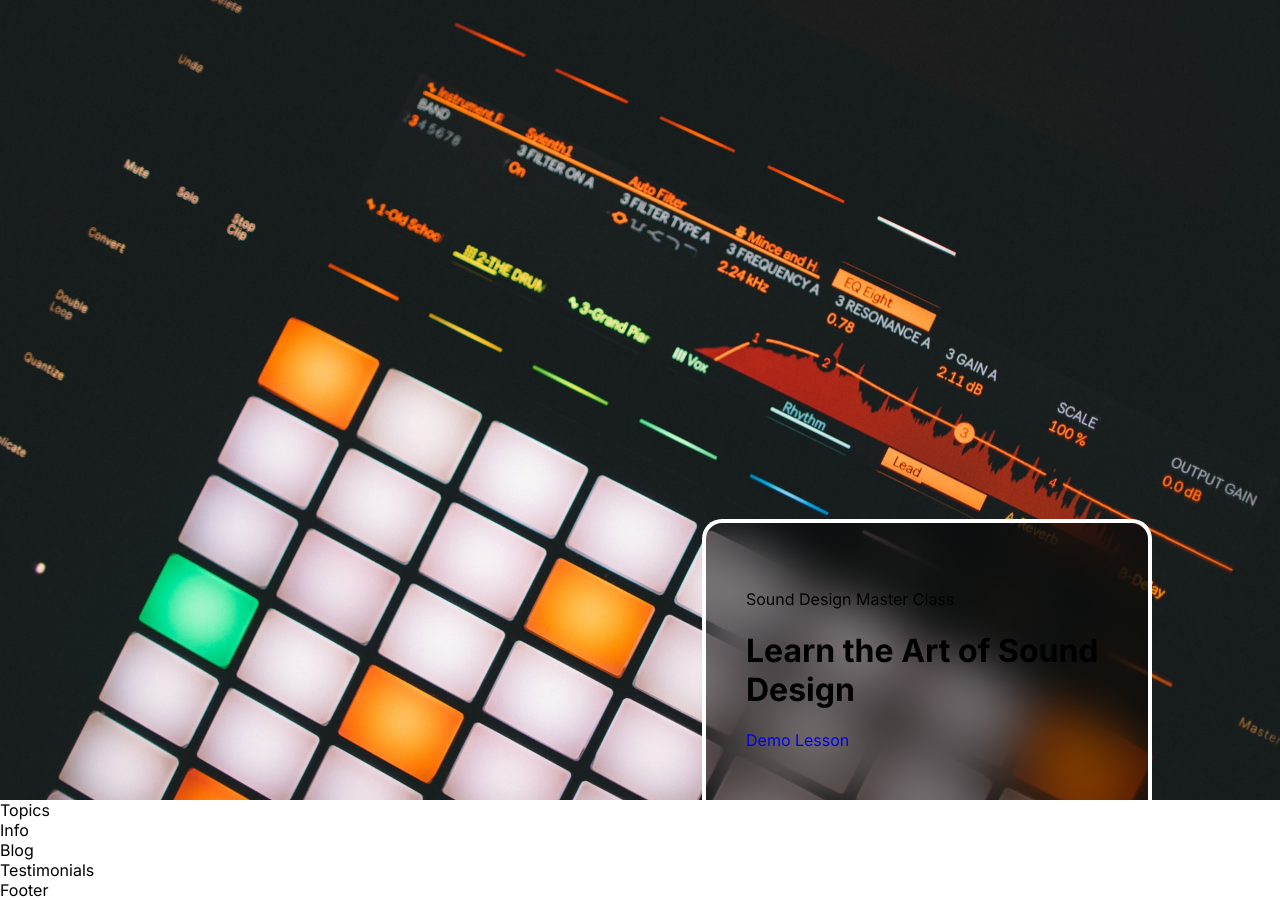
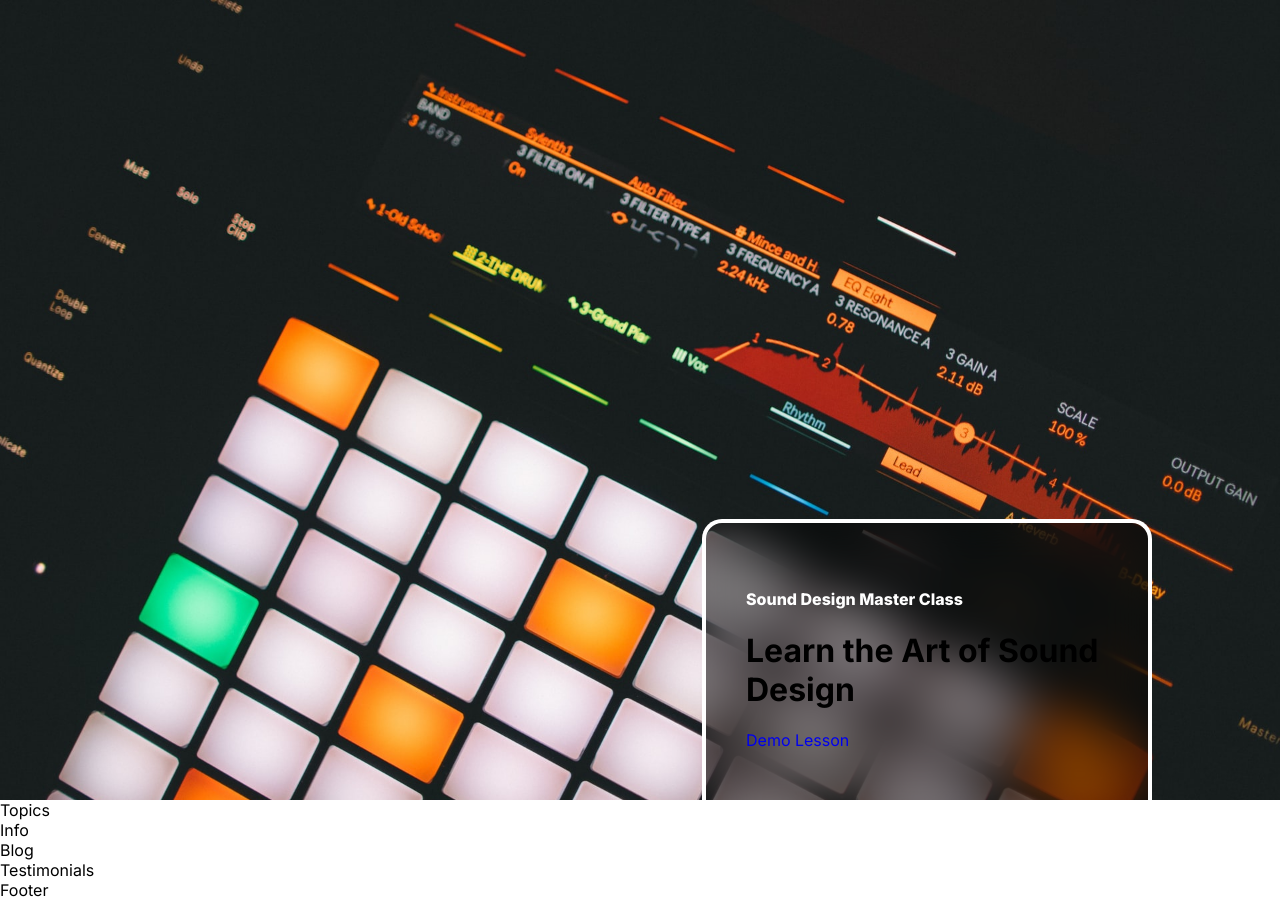
Before and after one commit to Nebenmor/sound-dzign, a React (Vite) app: page / in a window 1280 px wide. Built offline with nearby package versions, Linux system fonts and the light colour scheme.

Commit message:
implement 'course-name' styling

```diff
--- a/src/components/Header/Header.css
+++ b/src/components/Header/Header.css
@@ -23,3 +23,10 @@ header .cta {
   border-radius: 20px 20px 0px 0px;
   padding: 50px 40px;
 }
+
+header .cta .course-name {
+  font-weight: 800;
+  font-size: 16px;
+  color: #fff;
+  position: relative;
+}
```
